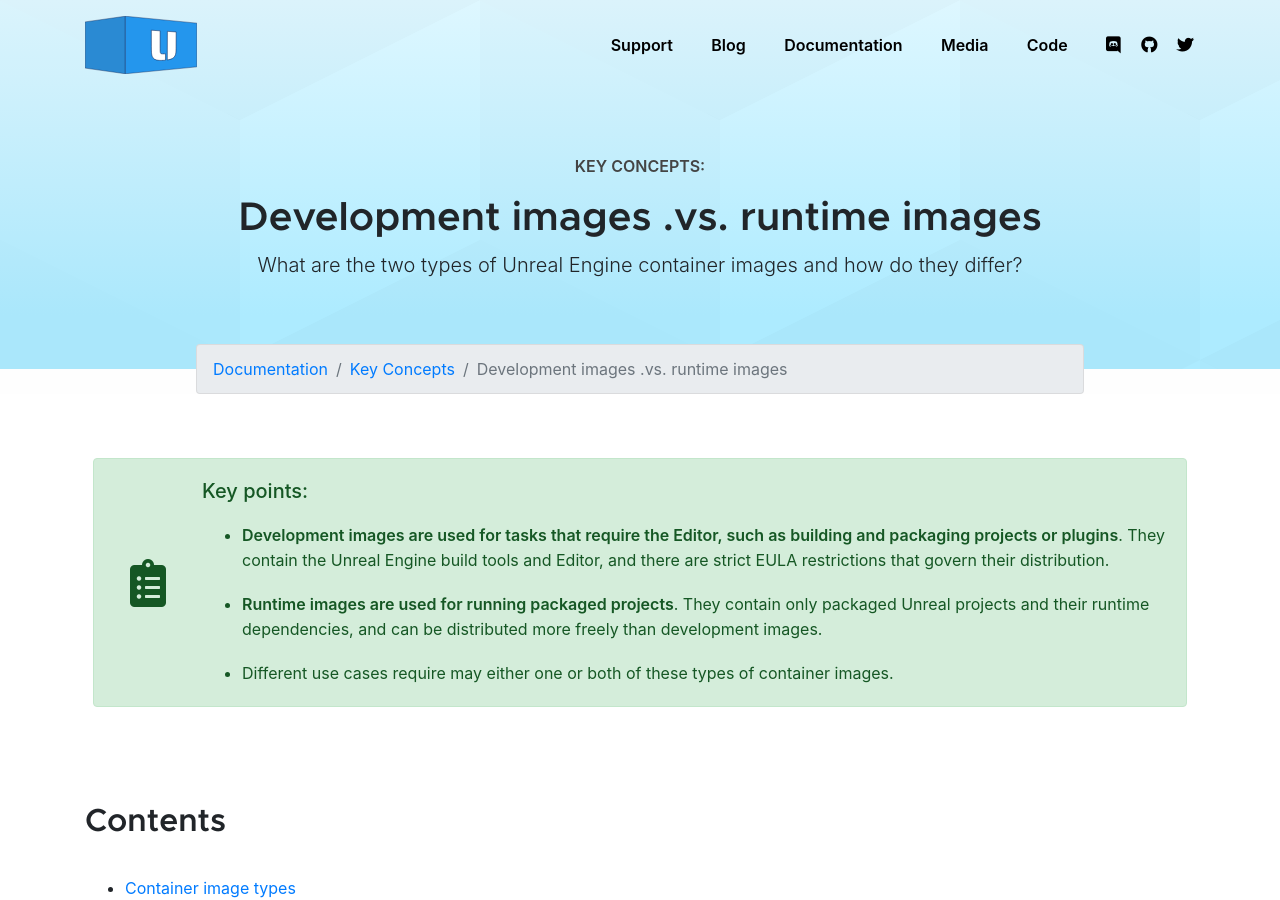
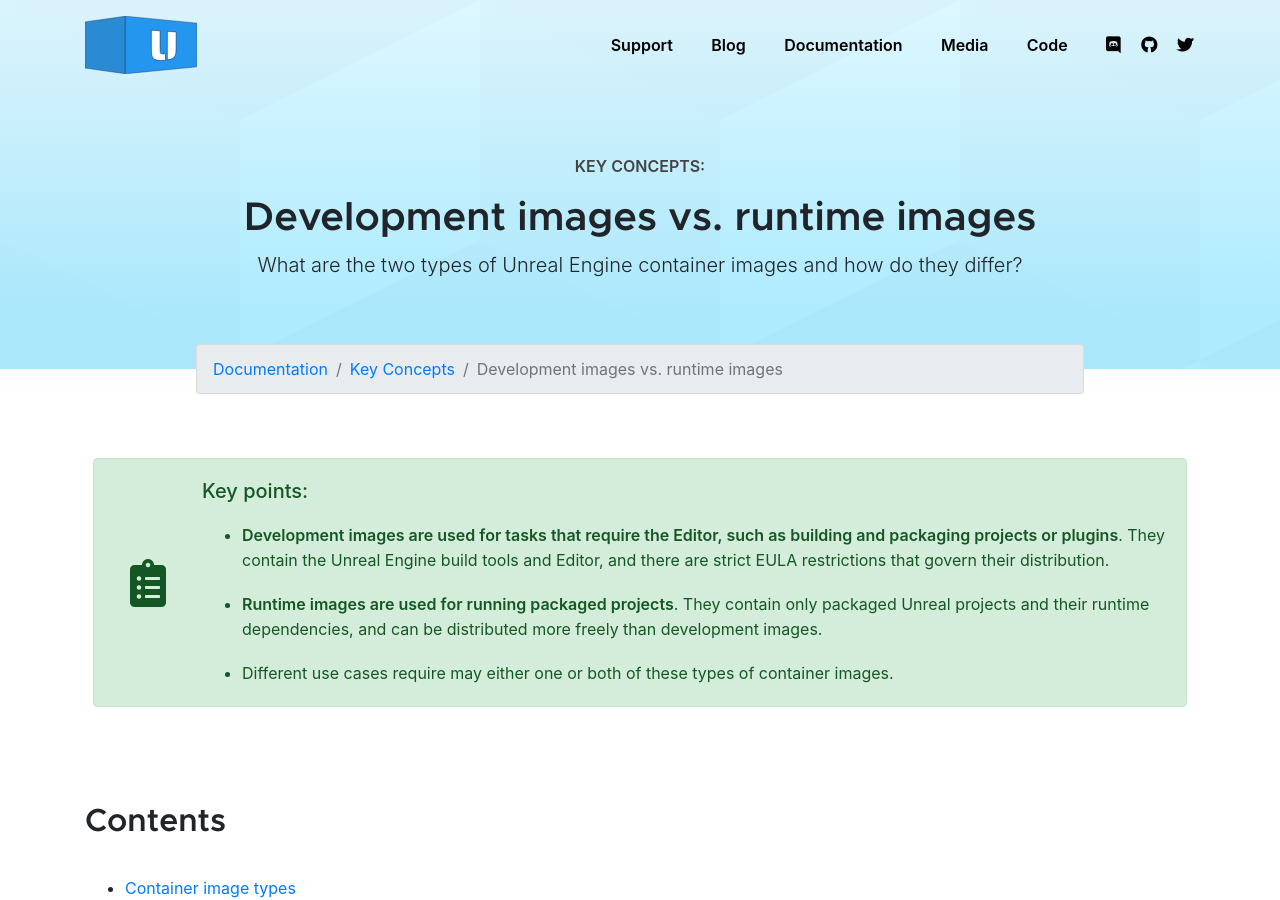
Before and after one commit to UnrealContainers/unrealcontainers.github.io, a Jekyll site: the page built from collections/_docs/concepts/image-types.md, in a window 1280 px wide and 900 px high. Built offline with Jekyll 4.4.1, drawn with Linux system fonts in a browser that asks for light colours.

Commit message:
Correct abbreviation for versus

```diff
--- a/collections/_docs/concepts/image-types.md
+++ b/collections/_docs/concepts/image-types.md
@@ -1,5 +1,5 @@
 ---
-title: Development images .vs. runtime images
+title: Development images vs. runtime images
 tagline: What are the two types of Unreal Engine container images and how do they differ?
 order: 1
 ---
```
Also changed, not shown: collections/_docs/obtaining-images/image-sources.md (+1 -1 lines).
